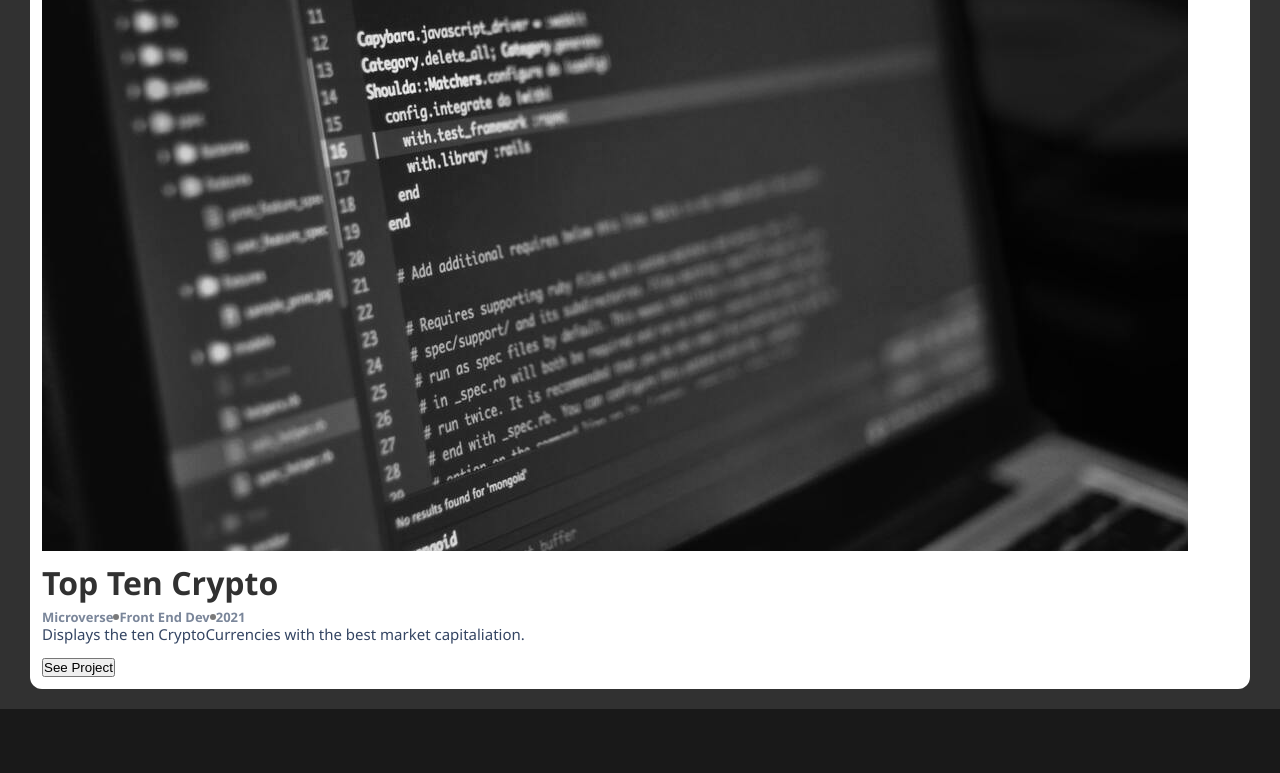
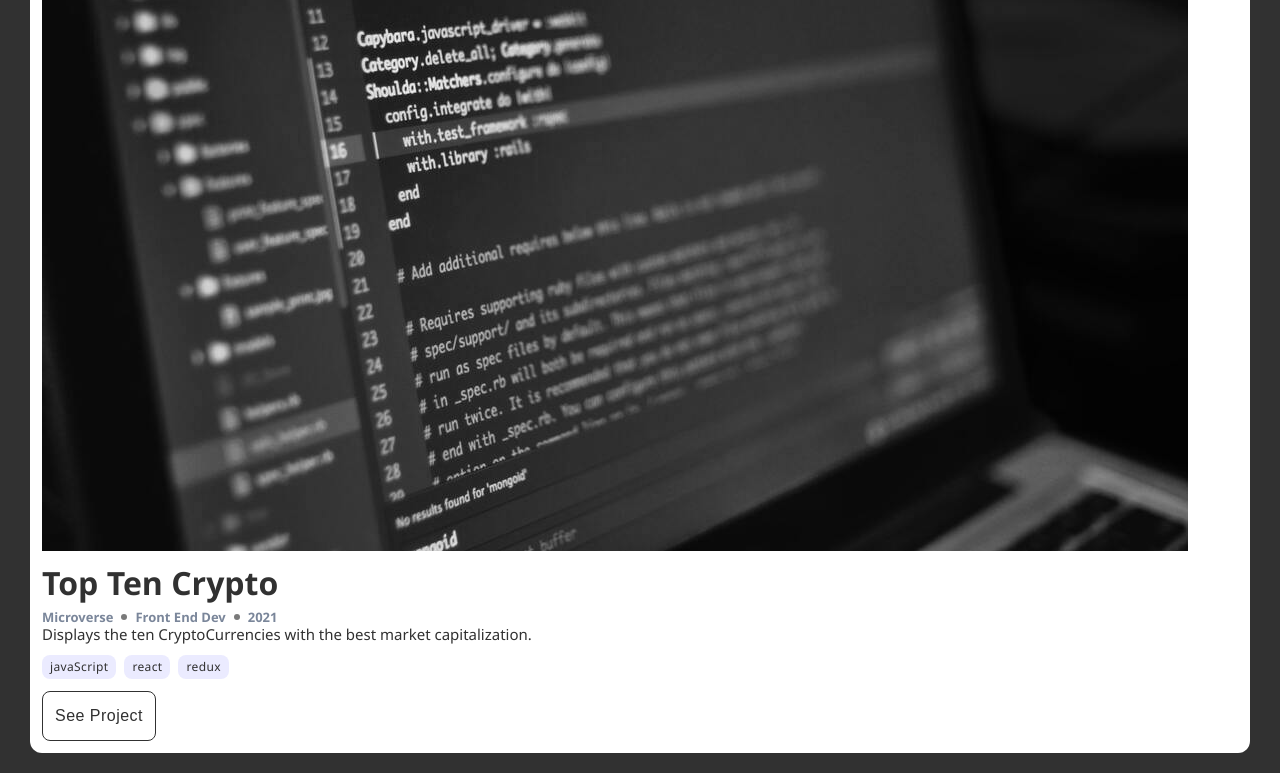
Before and after one commit to the-catalystmc/my-portfolio, a website built with webpack: page src/index.html in a window 1280 px wide. Shown: the part 1944-2717 px from the top of the page. Before the commit the page ends 2653 px from the top, so only its background shows below. Built offline with nearby package versions, Linux system fonts and the light colour scheme.

Commit message:
Update colors for projects

```diff
--- a/src/index.html
+++ b/src/index.html
@@ -100,13 +100,13 @@
                   <li>2021</li>
                 </ul>
                 <p class="project__desc">
-                  Displays the ten CryptoCurrencies with the best market capitaliation.
+                  Displays the ten CryptoCurrencies with the best market capitalization.
 
                 </p>
                 <ul class="project__tech">
-                  <!-- <li class="project__tag">html</li>
-                  <li class="project__tag">css</li>
-                  <li class="project__tag">javaScript</li> -->
+                  <li class="project__tag">javaScript</li>
+                  <li class="project__tag">react</li>
+                  <li class="project__tag">redux</li>
                 </ul>
                 <button class="project__button">See Project</button>
               </div>
--- a/src/scss/sections/_navbar.scss
+++ b/src/scss/sections/_navbar.scss
@@ -37,7 +37,7 @@
   height: 100vh;
   mix-blend-mode: multiply;
   padding-top: 50px;
-  position: absolute;
+  position: fixed;
   width: 100%;
   z-index: 2;
 }
--- a/src/scss/sections/_projects.scss
+++ b/src/scss/sections/_projects.scss
@@ -35,7 +35,7 @@
     font-weight: 600;
     color: #7a869a;
     line-height: 16px;
-    // margin-right: 8px;
+    margin-right: 8px;
   }
 
   .project__circle {
@@ -47,7 +47,7 @@
 
   .project__desc {
     font-size: 15px;
-    color: #344563;
+    color: $black;
     line-height: 18px;
     margin-bottom: 12px;
   }
@@ -55,16 +55,53 @@
   .project__tech {
     display: flex;
     align-items: center;
+    margin-bottom: 12px;
   }
 
   .project__tag {
-    padding: 4px 12px;
+    padding: 4px 8px;
     border-radius: 8px;
     background: #ebebff;
-    // margin-right: 8px;
+    margin-right: 8px;
     font-weight: 500;
     font-size: 12px;
     line-height: 16px;
     letter-spacing: 0.03em;
-    color: #6070ff;
+    color: $black;
   }
+
+  button {
+    cursor: pointer;
+    display: flex;
+    align-items: center;
+    color: $black;
+    background: #fff;
+    font-size: 16px;
+    line-height: 24px;
+    letter-spacing: 0.03em;
+    font-weight: 500;
+    padding: 12px;
+    border-radius: 8px;
+    border: 1px solid $black;
+    width: -webkit-fit-content;
+    width: -moz-fit-content;
+    width: fit-content;
+  }
+
+  button:hover {
+    border: none;
+    background: $black;
+    color: #fff;
+    box-shadow: 0 8px 16px $black;
+  }
+
+  button:active {
+    border: none;
+    background: $black;
+    color: #fff;
+  }
+
+  button:disabled {
+    border: 1px solid #c1c7d0;
+    color: $black;
+  }
```
